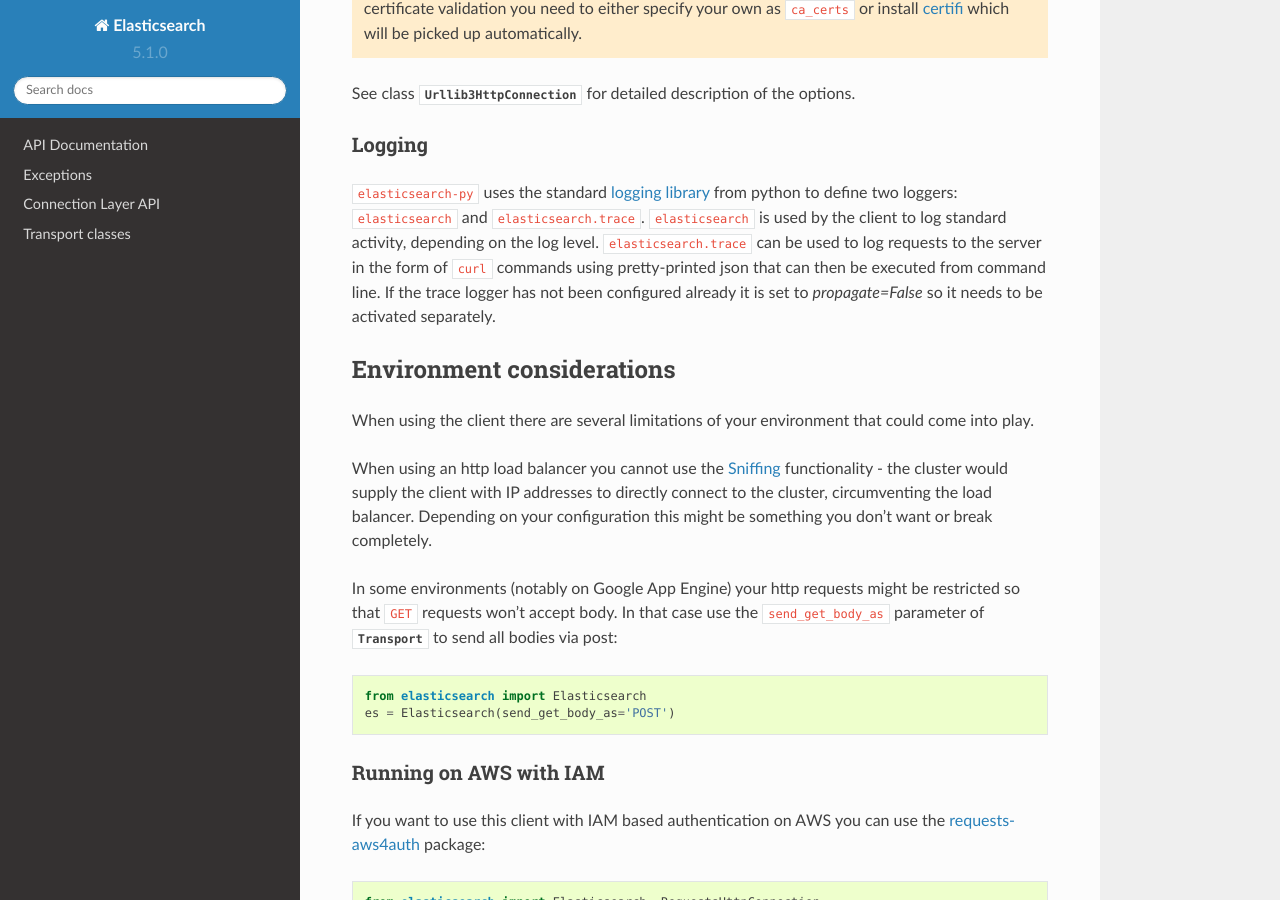
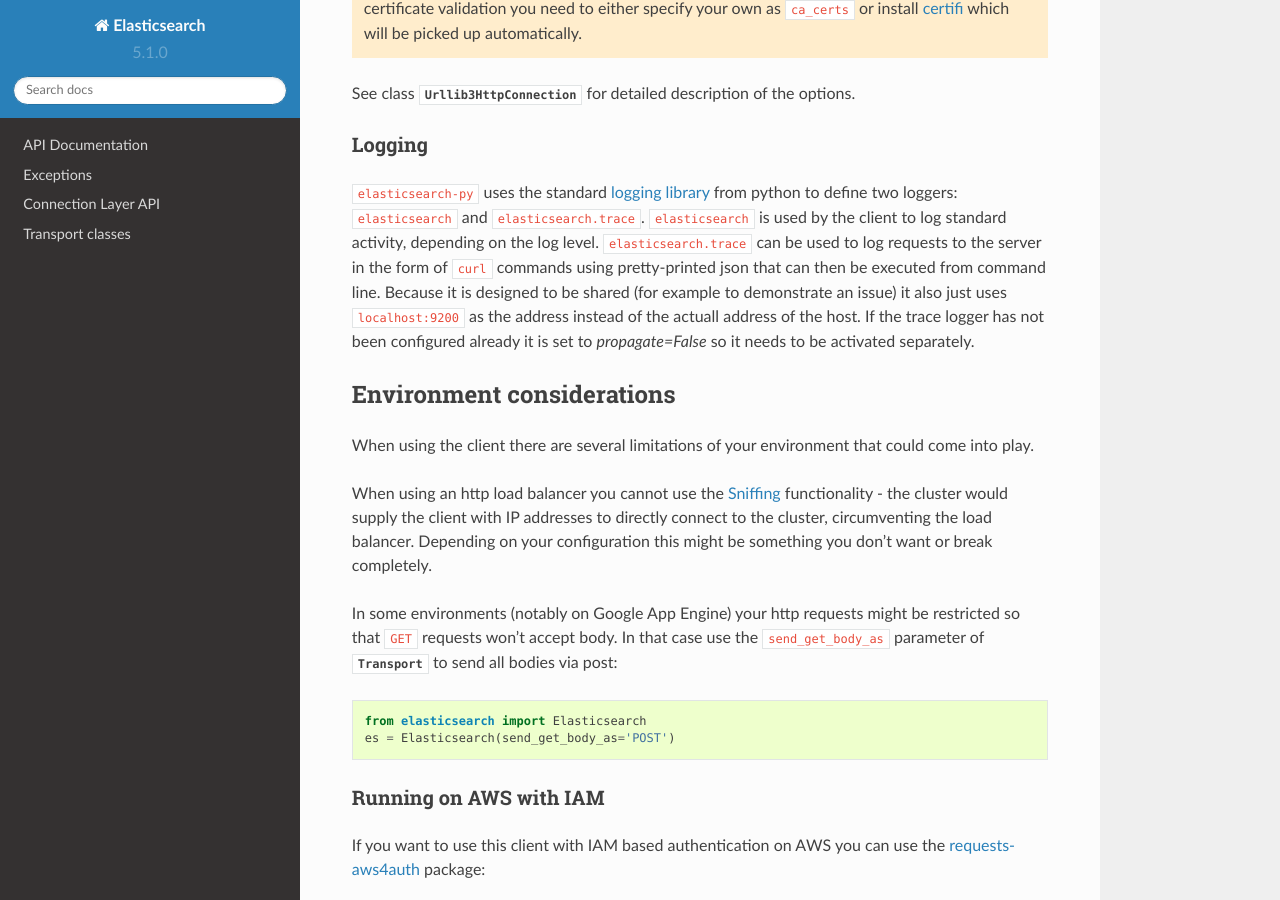
Before and after one commit to Logiclayer1111/elasticsearch, a Sphinx documentation site: the page built from docs/index.rst, in a window 1280 px wide and 900 px high, scrolled down 3876 px. Built offline with Sphinx 7.4.7 and the Read the Docs theme 2.0.0, drawn with Linux system fonts in a browser that asks for light colours; pages that are not in the unit, such as notebooks, are missing from menus.

Commit message:
explain localhost:9200 in the trace log

```diff
--- a/docs/index.rst
+++ b/docs/index.rst
@@ -225,8 +225,10 @@
 is used by the client to log standard activity, depending on the log level.
 ``elasticsearch.trace`` can be used to log requests to the server in the form
 of ``curl`` commands using pretty-printed json that can then be executed from
-command line. If the trace logger has not been configured already it is set to
-`propagate=False` so it needs to be activated separately.
+command line. Because it is designed to be shared (for example to demonstrate
+an issue) it also just uses ``localhost:9200`` as the address instead of the
+actuall address of the host. If the trace logger has not been configured
+already it is set to `propagate=False` so it needs to be activated separately.
 
 .. _logging library: http://docs.python.org/3.3/library/logging.html
 
```
